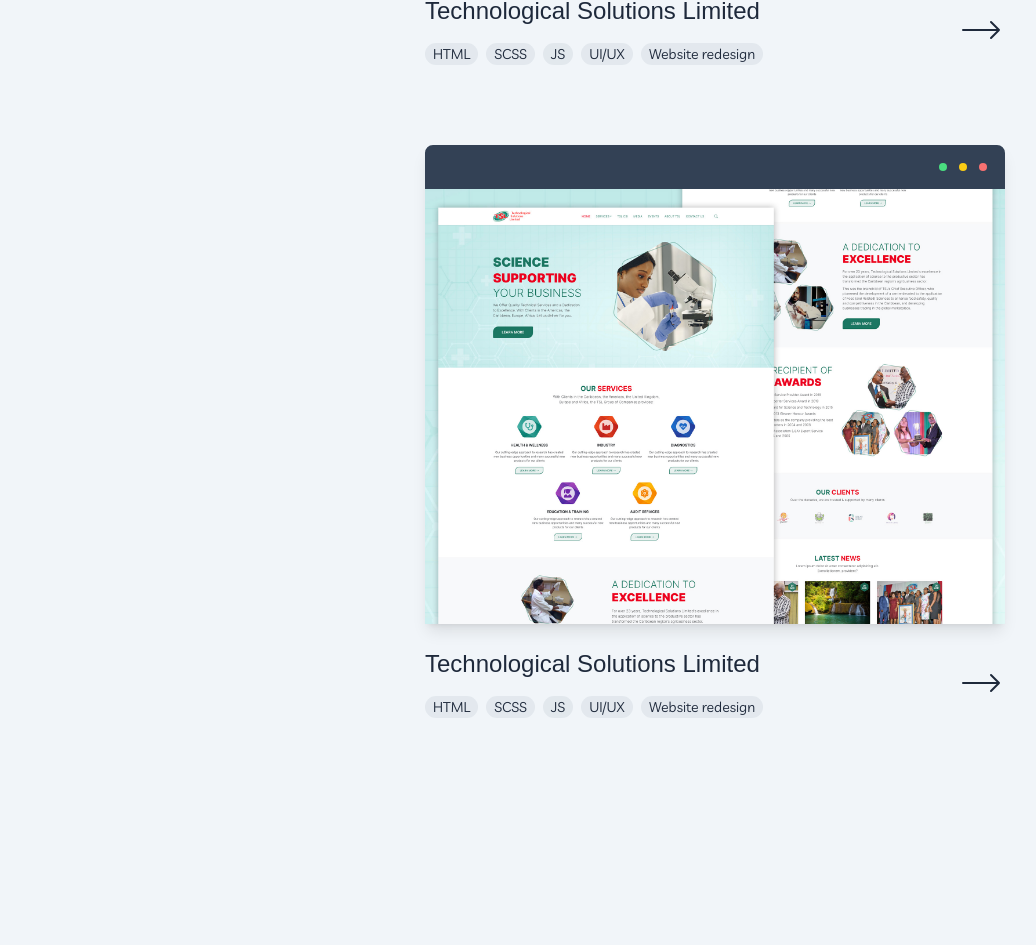
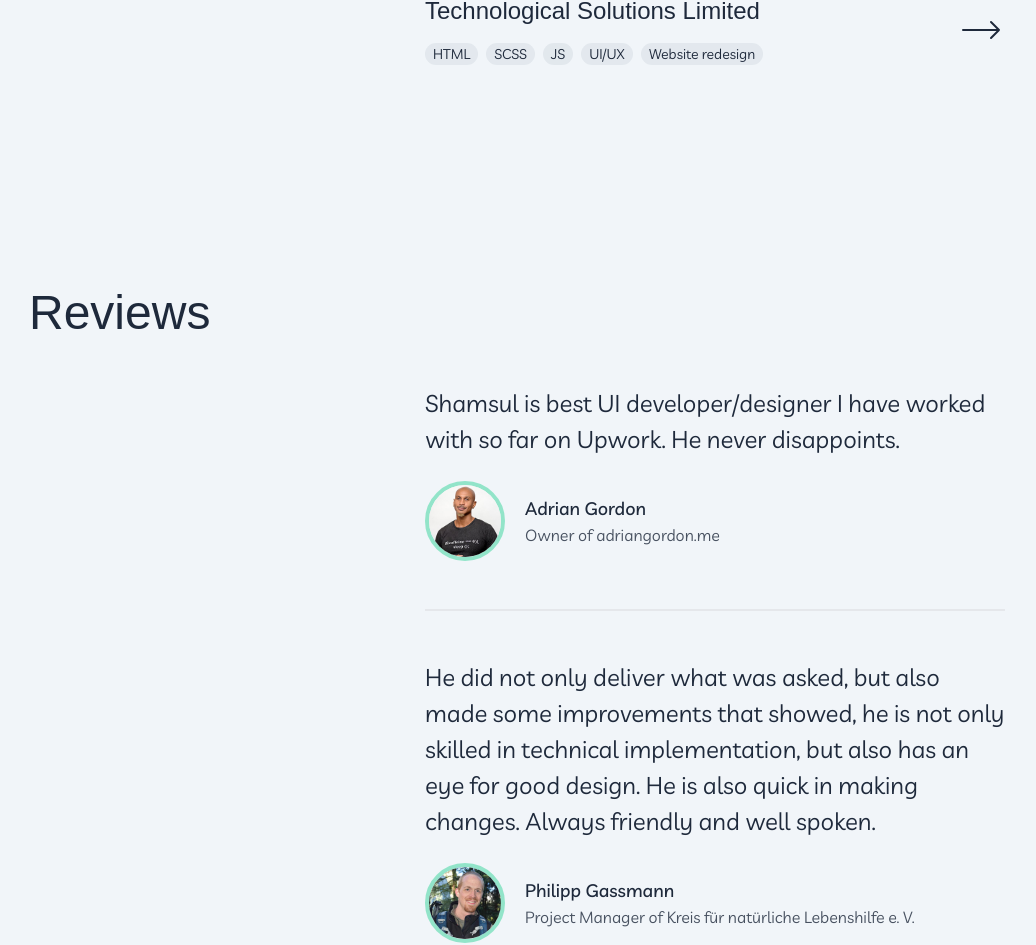
Before and after one commit to shamssujon/portfolio-nextjs, a Next.js app: page / in a window 1280 px wide. Shown: the part 4865-5810 px from the top of the page, without its empty margins (123-1159 px from the left). Built offline with nearby package versions, Linux system fonts and the light colour scheme; a web font is replaced by a local one.

Commit message:
Update projects data

```diff
--- a/src/data/projectsData.js
+++ b/src/data/projectsData.js
@@ -145,82 +145,4 @@
 			live: "https://tsl-home-new.shamssujon.com/",
 		},
 	},
-	{
-		id: "03",
-		slug: "tsl2",
-		title: "Technological Solutions Limited",
-		images: {
-			cover: "/images/works/tsl/tsl-cover.jpg",
-			gallery: [
-				{
-					src: "/images/works/tsl/homepage.png",
-					title: "Homepage",
-				},
-				{
-					src: "/images/works/tsl/about.png",
-					title: "About",
-				},
-				{
-					src: "/images/works/tsl/blog.png",
-					title: "Blog",
-				},
-				{
-					src: "/images/works/tsl/article.png",
-					title: "Article",
-				},
-				{
-					src: "/images/works/tsl/article-elements.png",
-					title: "Article Elements",
-				},
-				{
-					src: "/images/works/tsl/service-layout-1.png",
-					title: "Service Layout 1",
-				},
-				{
-					src: "/images/works/tsl/service-layout-2.png",
-					title: "Service Layout 2",
-				},
-				{
-					src: "/images/works/tsl/service-layout-3.png",
-					title: "Service Layout 3",
-				},
-				{
-					src: "/images/works/tsl/service-layout-4.png",
-					title: "Service Layout 4",
-				},
-				{
-					src: "/images/works/tsl/contact.png",
-					title: "Contact",
-				},
-			],
-		},
-		overview:
-			"It is an Upwork project. I have redesigned the frontend part of the whole website from the old one with customized Bootstrap 4. I have created some illustrations, icons by myself and used appropriate free images from the internet. Most of the content are from the existing website.",
-		tags: ["HTML", "SCSS", "JS", "UI/UX", "Website redesign"],
-		technologies: [
-			"HTML",
-			"CSS/SCSS",
-			"Bootstrap 4",
-			"Javascript",
-			"Swiper JS",
-			"AOS",
-			"Figma",
-			"Illustrator",
-			"Photoshop",
-		],
-		meta: {
-			role: ["Website Redesign", "UI/UX"],
-			client: {
-				name: "Adrian Gordon",
-				url: "https://adriangordon.me",
-			},
-			timeline: {
-				start: "June 2021",
-				end: "July 2021",
-			},
-		},
-		url: {
-			live: "https://tsl-home-new.shamssujon.com/",
-		},
-	},
 ];
```
